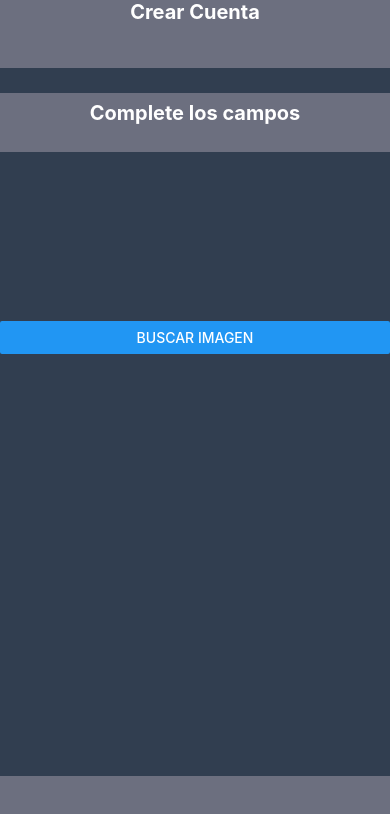
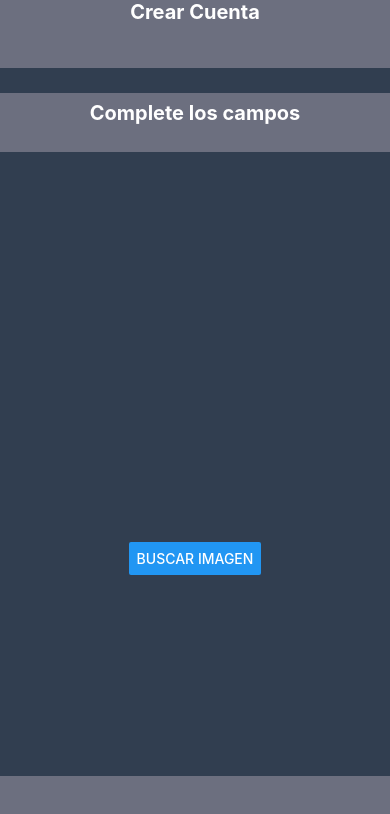
Before and after one commit to JGS83-dev/DPS-BusinessApp, a React Native app in the folder business-app/: screen /CrearCuenta in a window 390 px wide. Shown: the top 814 px of the page. Built offline with nearby package versions, Linux system fonts and the light colour scheme; no server answers; some icons are missing.

Commit message:
Centrado el boton y la img

```diff
--- a/business-app/components/CrearCuenta.js
+++ b/business-app/components/CrearCuenta.js
@@ -65,10 +65,12 @@ const RegisterForm = ({ onSubmit }) => {
                   <View style={styles.cabeceraMensaje}>
                             <Text style={styles.letraTitulo} >Complete los campos</Text>
                         </View>
+                        <View style={styles.container}>
+                        <View style={styles.buttonContainer}>
                         <View style={styles.imgContainer}>
                             <FontAwesomeIcon icon={faImage} size={iconSize} />
                         </View>
-      {image && (
+                        {image && (
         <Image
           source={image}
           style={styles.image}
@@ -77,8 +79,12 @@ const RegisterForm = ({ onSubmit }) => {
       <Button
         title="Buscar imagen"
         onPress={onPress}
-        style={styles.button}
+        style={styles.inputContainer}
       />
+                        </View>
+                        </View>
+
+
             </>
         )}></ContenedorPrincipal>
 </>
```
